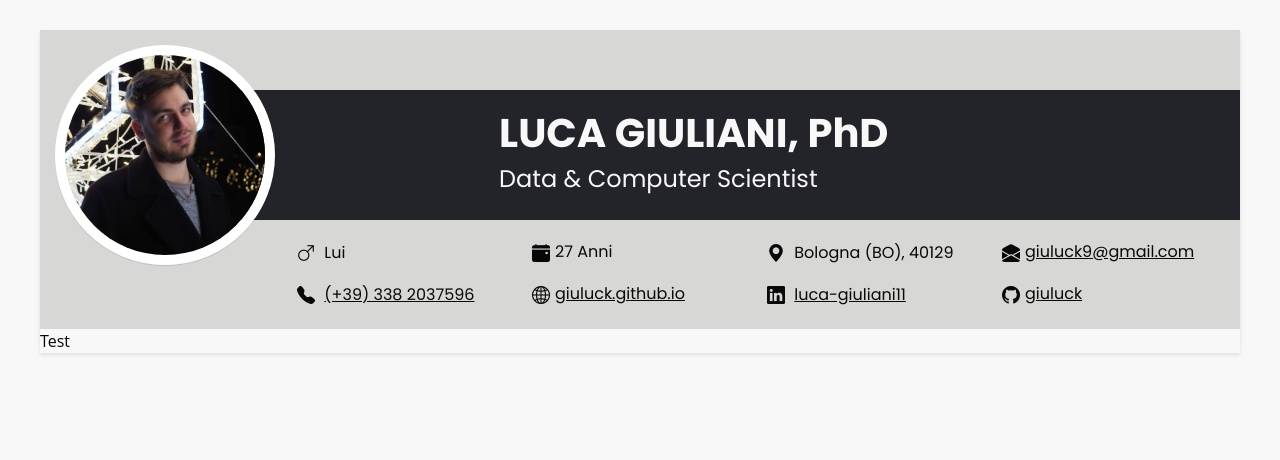
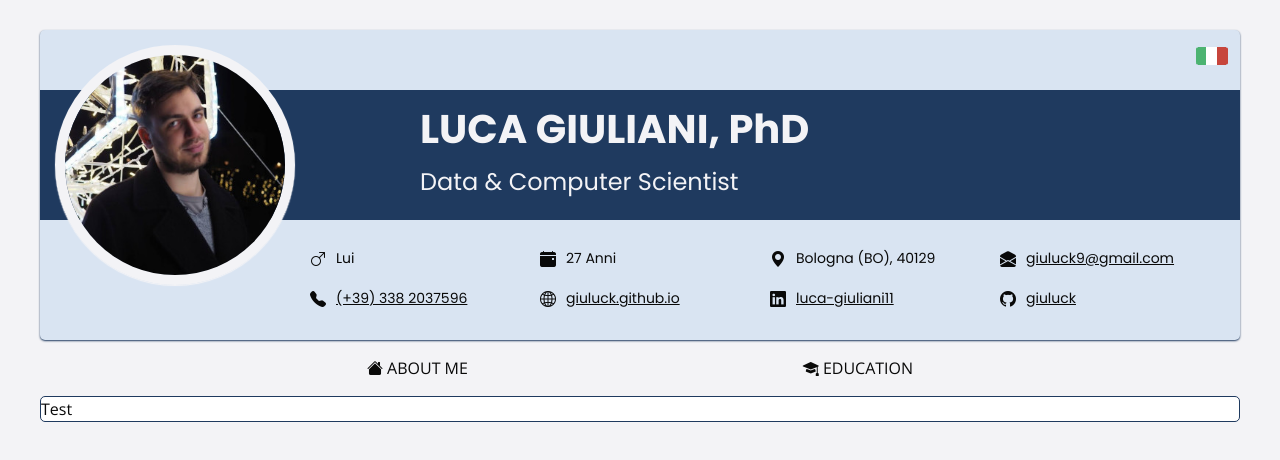
Before and after one commit to giuluck/giuluck.github.io, a plain HTML site: page index.html at #/about in a window 1280 px wide. Drawn offline with nearby package versions, Linux system fonts and the light colour scheme; some packages are replaced by stand-ins of ours.

Commit message:
Implement support for italian and english language. Fix other visualization issues in the header.

```diff
--- a/index.html
+++ b/index.html
@@ -16,41 +16,51 @@
     <script src="https://cdn.jsdelivr.net/npm/bootstrap@5.1.3/dist/js/bootstrap.bundle.min.js"></script>
     <script src="https://ajax.googleapis.com/ajax/libs/angularjs/1.8.2/angular.min.js"></script>
     <script src="https://ajax.googleapis.com/ajax/libs/angularjs/1.3.14/angular-route.min.js"></script>
-    <script src="src/constants.js"></script>
     <script src="src/controller.js"></script>
 </head>
 
 <body ng-app="module" ng-controller="controller">
 <div id="curriculum">
-    <header>
-        <div id="title" class="d-flex flex-column flex-md-row-reverse align-items-center justify-content-center">
-            <div id="rectangle" class="d-flex flex-column align-items-center justify-content-center">
-                <div>
+    <img id="language" ng-click="languageSwitch()" ng-src="res/{{language}}.png" alt="Language Flag Switch">
+    <header class="d-flex flex-column align-items-center">
+        <div id="title" class="d-flex flex-column justify-content-center">
             <h1><strong>LUCA GIULIANI, PhD</strong></h1>
             <h4>Data & Computer Scientist</h4>
         </div>
-            </div>
-            <img src="res/profile.jpg" alt="Profile Picture"/>
-        </div>
-        <div id="info" class="d-flex">
+        <img id="photo" src="res/profile.jpg" alt="Profile Picture"/>
+        <div class="d-flex flex-column">
+            <a class="d-block d-sm-none"
+               data-bs-toggle="collapse"
+               href="#info"
+               id="toggler"
+               role="button"
+               aria-controls="info"
+               aria-expanded="false">
+                <span id="open" class="bi bi-plus-lg"></span>
+                <span id="close" class="bi bi-dash-lg"><span>
+            </a>
+            <div id="info" class="collapse d-sm-block">
                 <ul class="row">
-                <li class="col-12 col-sm-6 col-lg-4 col-xl-3">
+                    <li class="col-12 col-sm-6 col-lg-4 col-xl-3 d-flex flex-row">
                         <span class="bi bi-gender-male"></span>
-                    {{info.gender}}
+                        <span ng-if="language === 'it'">Lui</span>
+                        <span ng-if="language === 'en'">He/Him</span>
                     </li>
                     <li class="col-12 col-sm-6 col-lg-4 col-xl-3 d-flex flex-row flex-sm-row-reverse flex-lg-row">
                         <span class="bi bi-calendar-event-fill"></span>
-                    {{info.age}}
+                        <span ng-if="language === 'it'">{{age}} Anni</span>
+                        <span ng-if="language === 'en'">{{age}} Years</span>
                     </li>
-                <li class="col-12 col-sm-6 col-lg-4 col-xl-3">
+                    <li class="col-12 col-sm-6 col-lg-4 col-xl-3 d-flex flex-row">
                         <span class="bi bi-geo-alt-fill"></span>
-                    {{info.location}}
+                        <span ng-if="language === 'it'">Bologna (BO), 40129</span>
+                        <span ng-if="language === 'en'">Bologna, Italy (IT)</span>
                     </li>
                     <li class="col-12 col-sm-6 col-lg-4 col-xl-3 d-flex flex-row flex-sm-row-reverse flex-lg-row">
                         <span class="bi bi-envelope-open-fill"></span>
                         <a href="mailto:giuluck9@gmail.com" target="_blank">giuluck9@gmail.com</a>
                     </li>
-                <li class="col-12 col-sm-6 col-lg-4 col-xl-3">
+                    <li class="col-12 col-sm-6 col-lg-4 col-xl-3 d-flex flex-row">
                         <span class="bi bi-telephone-fill"></span>
                         <a href="tel:(+39) 338 2037596" target="_blank">(+39) 338 2037596</a>
                     </li>
@@ -58,7 +68,7 @@
                         <span class="bi bi-globe2"></span>
                         <a href="https://giuluck.github.io/" target="_blank">giuluck.github.io</a>
                     </li>
-                <li class="col-12 col-sm-6 col-lg-4 col-xl-3">
+                    <li class="col-12 col-sm-6 col-lg-4 col-xl-3 d-flex flex-row">
                         <span class="bi bi-linkedin"></span>
                         <a href="https://linkedin.com/in/luca-giuliani11" target="_blank">luca-giuliani11</a>
                     </li>
@@ -68,11 +78,27 @@
                     </li>
                 </ul>
             </div>
+        </div>
     </header>
 
-    <main>
-        Test
-    </main>
+    <nav class="navbar navbar-expand">
+        <ul class="navbar-nav d-flex justify-content-evenly w-100">
+            <li class="nav-item active">
+                <a class="nav-link" aria-current="page" ng-href="#about">
+                    <span class="d-inline bi bi-house-fill"></span>
+                    <span class="d-none d-md-inline">ABOUT ME</span>
+                </a>
+            </li>
+            <li class="nav-item">
+                <a class="nav-link" href="#education">
+                    <span class="d-inline bi bi-mortarboard-fill"></span>
+                    <span class="d-none d-md-inline">EDUCATION</span>
+                </a>
+            </li>
+        </ul>
+    </nav>
+
+    <main ng-view></main>
 </div>
 </body>
 
--- a/src/constants.js
+++ /dev/null
@@ -1,6 +0,0 @@
-const age = new Date(Date.now() - new Date(1997, 8, 15).getTime()).getFullYear() - 1970
-
-const info = {
-    "IT": {gender: "Lui", age: age + " Anni", location: "Bologna (BO), 40129"},
-    "EN": {gender: "He/Him", age: age + " Years Old", location: "Bologna, Italy (IT)"}
-}
--- a/src/controller.js
+++ b/src/controller.js
@@ -4,10 +4,23 @@ angular.module("module", ["ngRoute"])
         $locationProvider.html5Mode(false)
         $locationProvider.hashPrefix("")
         $routeProvider
-            .when("/home", {templateUrl: "src/templates/home.html"})
-            .otherwise({redirectTo: "/home"})
+            .when("/about", {templateUrl: "src/templates/about.html", reloadOnUrl: false})
+            .when("/education", {templateUrl: "src/templates/education.html", reloadOnUrl: false})
+            .otherwise({redirectTo: "/about"})
     })
 
-    .controller("controller", function ($scope) {
-        $scope.info = info["IT"]
+    .controller("controller", function ($scope, $location) {
+        const language = $location.search().lang
+        $scope.language = language === undefined ? "it" : language
+        $scope.age = new Date(Date.now() - new Date(1997, 8, 15).getTime()).getFullYear() - 1970
+
+        $scope.languageSwitch = function () {
+            const language = $scope.language === "it" ? "en" : "it"
+            $location.search("lang", language)
+            $scope.language = language
+        }
+
+        $scope.$on('$locationChangeStart', function () {
+            $location.search("lang", $scope.language)
+        })
     })
--- a/src/style.css
+++ b/src/style.css
@@ -1,34 +1,73 @@
 @import url("https://fonts.googleapis.com/css2?family=Poppins:ital,wght@0,400;0,700");
-/*@import url('https://fonts.googleapis.com/css2?family=Open+Sans:ital,wght@0,100..900;1,100..900&display=swap');*/
+@import url("https://fonts.googleapis.com/css2?family=Open+Sans:ital,wght@0,400;1,400");
 
 :root {
-    --dark: #23232A;
-    --dark-text: #080808;
-    --light: #D7D8D6;
-    --light-text: #F8F8F8;
-    --photo-half: 110px;
+    --darker: #090909;
+    --dark: #1F3A5F;
+    --medium: #4B86B4;
+    --light: #D9E4F2;
+    --lighter: #F3F3F6;
+    --photo-half: 120px;
+    --border-size: 10px;
+
+    @media (max-width: 575px) {
+        --photo-half: 90px;
+        --border-size: 5px;
+    }
 }
 
 body {
+    font-family: "Open Sans", sans-serif;
     font-size: 16px;
-    color: var(--dark-text);
-    background: var(--light-text);
+    color: var(--darker);
+    background: var(--lighter);
+
+    #language {
+        position: absolute;
+        background-color: rgba(0, 0, 0, 0);
+        margin: 10px 12px 0 0;
+        border: none;
+        right: 0;
+    }
+
+    #language:hover {
+        cursor: pointer;
+        border-bottom: 1px solid var(--darker);
+    }
 
     a {
+        color: inherit;
+    }
+
+    a:hover {
         color: inherit;
     }
 
     @media (min-width: 1200px) {
         margin: min(30px, calc(100vw - 1200px) / 2);
 
+        #language {
+            top: min(30px, calc(100vw - 1200px) / 2);
+            right: calc((100vw - 1200px) / 2);
+        }
+
         #curriculum {
             margin: auto;
             max-width: 1200px;
-            box-shadow: 0 2px 4px rgba(0, 0, 0, 0.1);
-            -moz-box-shadow: 0 2px 4px rgba(0, 0, 0, 0.1);
-            -webkit-box-shadow: 0 2px 4px rgba(0, 0, 0, 0.1);
+        }
+
+        header {
+            border-radius: 5px;
+            box-shadow: 0 1px 2px var(--dark);
+            -moz-box-shadow: 0 1px 2px var(--dark);
+            -webkit-box-shadow: 0 1px 2px var(--dark);
             -webkit-font-smoothing: antialiased;
             -moz-osx-font-smoothing: grayscale;
+        }
+
+        main {
+            border-radius: 5px;
+            border: 1px solid var(--dark);
         }
     }
 }
@@ -36,29 +75,61 @@ body {
 header {
     font-family: "Poppins", sans-serif;
     background: var(--light);
+    padding-bottom: 20px;
 
     #title {
-        #rectangle {
-            color: var(--light-text);
+        color: var(--lighter);
         background-color: var(--dark);
-            padding: 35px 0 calc(20px + var(--photo-half)) 0;
+        padding: 50px 0 calc(20px + var(--photo-half)) 0;
         text-align: center;
         min-height: 130px;
         width: 100%;
+
+        h1 {
+            margin-bottom: 15px;
+        }
     }
 
-        img {
+    #photo {
         margin: calc(-1 * var(--photo-half)) 0 0 0;
         width: calc(2 * var(--photo-half));
-            border: 10px solid white;
         border-radius: 100%;
-            box-shadow: 0 1px 1px rgba(0, 0, 0, 0.1);
+        border: var(--border-size) solid var(--lighter);
+        box-shadow: 0 1px 1px var(--lighter);
+    }
+
+    #toggler {
+        position: absolute;
+        margin-top: -55px;
+        font-size: 25px;
+        right: 20px;
+        color: var(--darker);
+        text-decoration: none;
+    }
+
+    #toggler[aria-expanded=true] {
+        #open {
+            display: none;
+        }
+
+        #close {
+            display: block;
+        }
+    }
+
+    #toggler[aria-expanded=false] {
+        #open {
+            display: block;
+        }
+
+        #close {
+            display: none;
         }
     }
 
     #info {
-        margin: calc(-1 * var(--photo-half) - 15px) 10px 0 10px;
-        padding: 35px 0;
+        margin: calc(-1 * var(--photo-half)) 5px 0 5px;
+        padding: 25px 0 10px 0;
 
         ul {
             margin: 0;
@@ -66,12 +137,13 @@ header {
             list-style: none;
 
             li {
-                margin-top: 15px;
+                padding: 8px 0;
+                font-size: 14px;
 
                 .bi {
                     vertical-align: middle;
-                    font-size: 18px;
-                    padding: 0 5px;
+                    font-size: 16px;
+                    margin: 0 10px;
                 }
             }
         }
@@ -80,29 +152,36 @@ header {
 
     @media (min-width: 768px) {
         #title {
-            #rectangle {
-                margin: 0 0 0 calc(-1 * var(--photo-half));
-                padding: 0 0 0 calc(var(--photo-half));
+            margin: calc(var(--photo-half) / 2) 0 0 0;
+            padding: 0 0 0 calc(2 * var(--photo-half) + 20px + 10%);
             text-align: left;
-
-                div {
-                    margin-right: 15%;
-                }
+            width: 100%;
         }
 
-            img {
+        #photo {
+            position: absolute;
+            align-self: start;
+            margin: 15px;
             z-index: 1;
-                margin: 15px;
-            }
         }
 
         #info {
-            margin-top: -75px;
-            padding: 20px 10px 20px calc(10px + 2 * var(--photo-half));
+            margin: 0 10px;
+            padding: 20px 10px 0 calc(10px + 2 * var(--photo-half));
         }
     }
 }
 
+nav {
+    a span {
+        color: var(--darker);
+    }
+
+    a:hover span {
+        color: var(--medium);
+    }
+}
+
 main {
-    font-family: "Open Sans", sans-serif;
+    background-color: white;
 }
--- /dev/null
+++ b/src/templates/about.html
@@ -0,0 +1 @@
+Test
```
Also changed, not shown: src/templates/home.html (deleted, +0 -43 lines), res/en.png (added), res/it.png (added), src/templates/education.html (added). Lines whose indentation alone changed are shown as unchanged.
